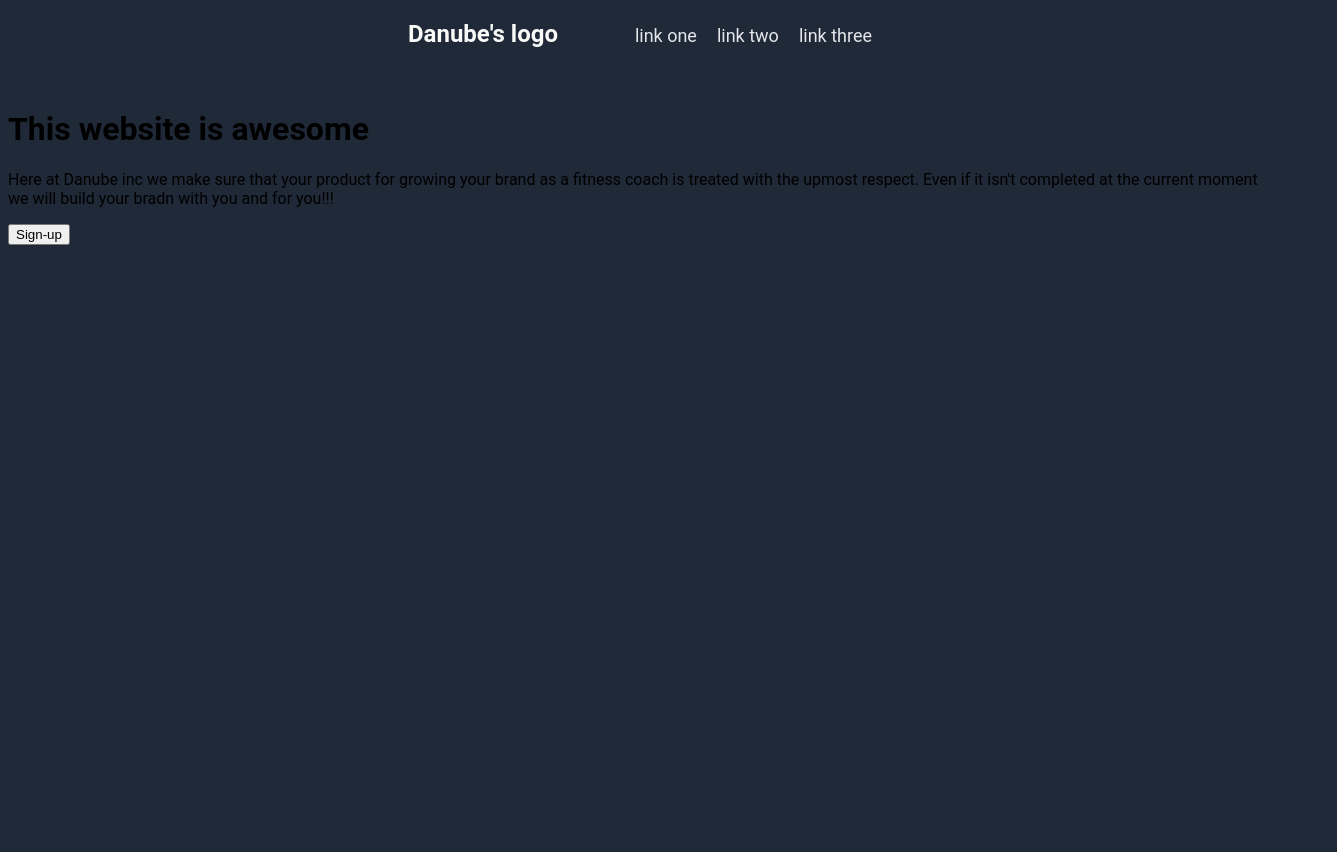
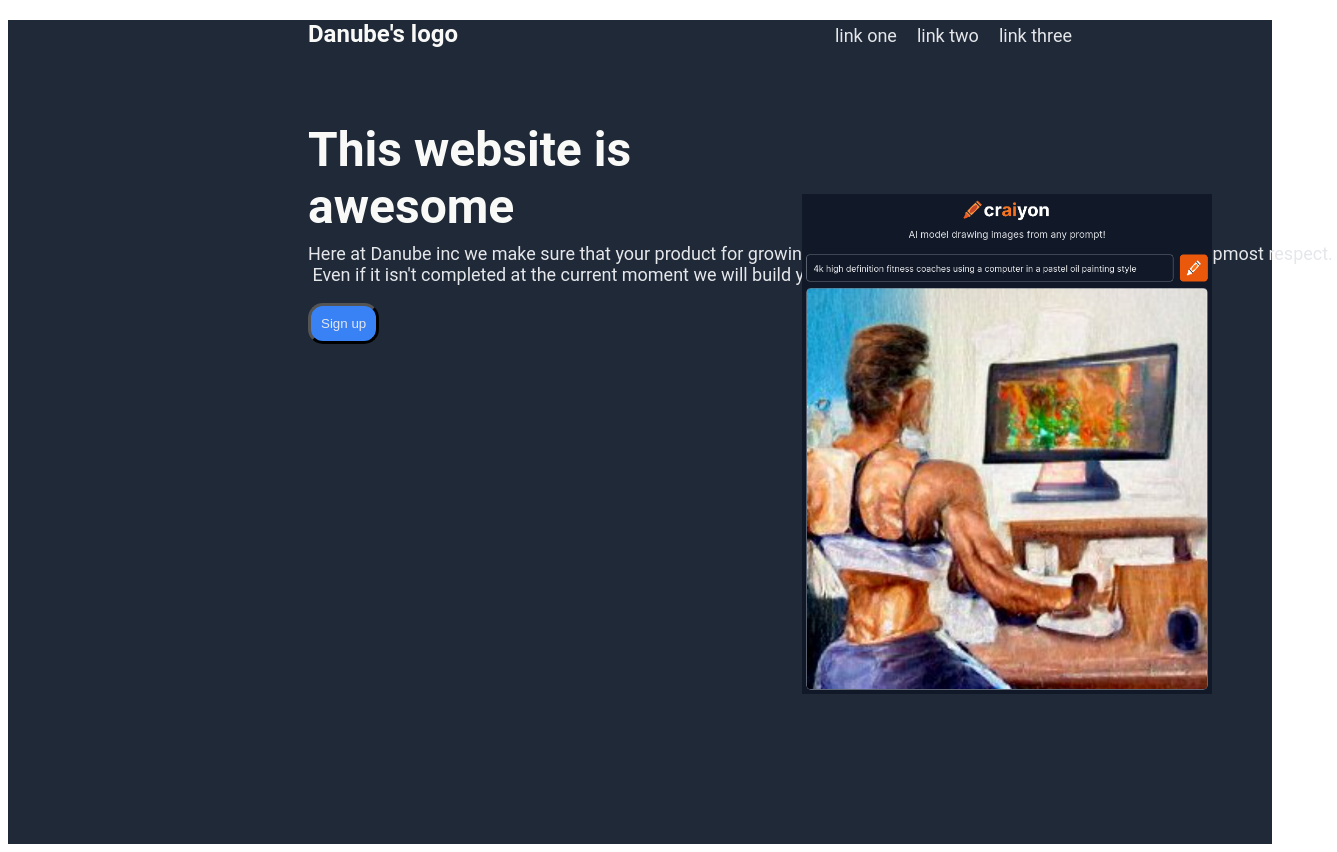
Before and after one commit to Danube69/genesis-landing-page, a plain HTML site: page index.html in a window 1280 px wide. Shown: the whole page, 1337 px wide, since content can reach past the window. Before the commit the page ends 800 px from the top, so only its background shows below. Drawn offline with Linux system fonts and the light colour scheme.

Commit message:
section one complete move on to section two

```diff
--- a/index.html
+++ b/index.html
@@ -8,6 +8,7 @@
 <link rel="stylesheet" href="stylepage.css">
 </head>
 <body>
+<div class="BGCtainer">
 <header>
 <h2>Danube's logo</h2>
 <div class="links">
@@ -16,10 +17,11 @@
 <a>link three</a>
 </div>
 </header>
-<h1>This website is awesome</h1>
-<p>Here at Danube inc we make sure that your product for growing your brand as a fitness coach is treated with the upmost respect. Even if it isn't completed at the current moment we will build your bradn with you and for you!!!</p>
-<button>Sign-up</button>
-
+<h1>This website is <br> awesome</h1>
+<p>Here at Danube inc we make sure that your product for growing your brand as a fitness coach is treated with the upmost respect. <br> Even if it isn't completed at the current moment we will build your brand with you and for you!!!</p>
+<button>Sign up</button>
+<img src="artcoach.png">
+</div>
 
 
 
--- a/stylepage.css
+++ b/stylepage.css
@@ -1,12 +1,14 @@
 body{
 font-family: Roboto, Helvetica,Verdana;
-background-color: #1f2937;
 }
 
-
+.BGCtainer{
+    background-color: #1f2937;
+    padding-bottom: 500px;
+}
 
 h2{
- padding-left: 400px;
+ padding-left: 300px;
  font-size: 24px;
  color: #f9faf8;
 }
@@ -15,12 +17,54 @@ h2{
     display:flex;
     justify-content: flex-end;
     gap: 20px;
-    padding-right: 400px;
+    padding-right: 200px;
 }
 
 a{
  position:relative;
  bottom: 43px;
  font-size: 18px;
- color: #e5e7eb;
+ color: hsl(220, 13%, 91%);
 }
+
+img{
+    height: 500px;
+    width: auto;
+    text-align: right;
+    float: right;
+    top: -150px;
+    position: relative;
+    right: 60px;
+}
+
+
+button{
+    border-radius: 15px;
+    background-color: #3882f6;
+    color:#e5e7eb;
+    padding: 10px;
+    display: flex;
+    width: auto;
+    height: auto;
+    border-width: 3px;
+    text-align: center;
+    margin:auto;
+    margin-left: 300px;
+}
+
+h1{
+
+    font-size:48px;
+    font-weight:bolder;
+    color:#f9faf8;
+    padding-left: 300px;
+    margin-bottom: -10px;
+
+}
+
+p{
+    font-size:18px;
+    padding-left: 300px;
+    color:#e5e7eb;
+    white-space: pre;
+}
```
Also changed, not shown: artcoach.png (added).
